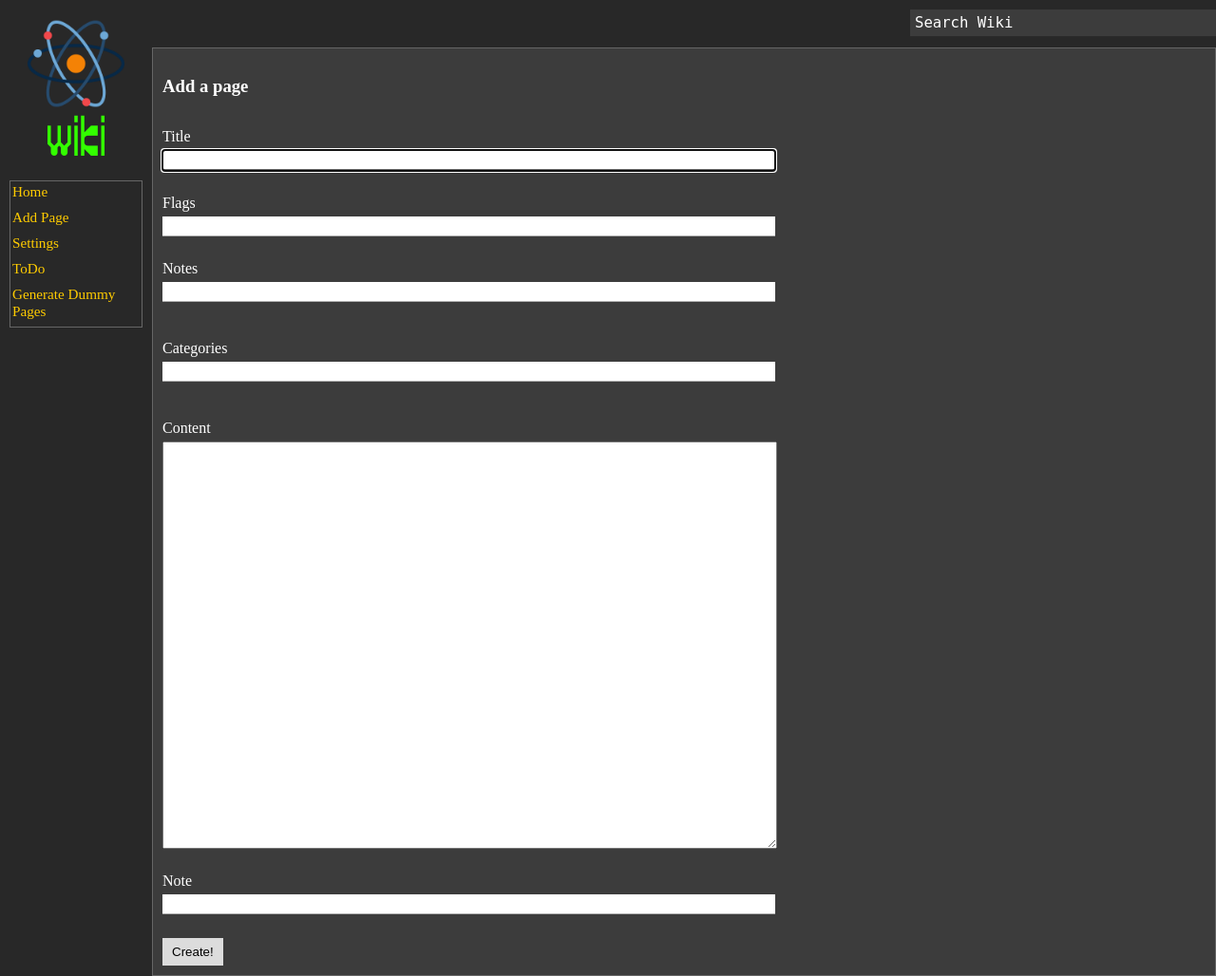
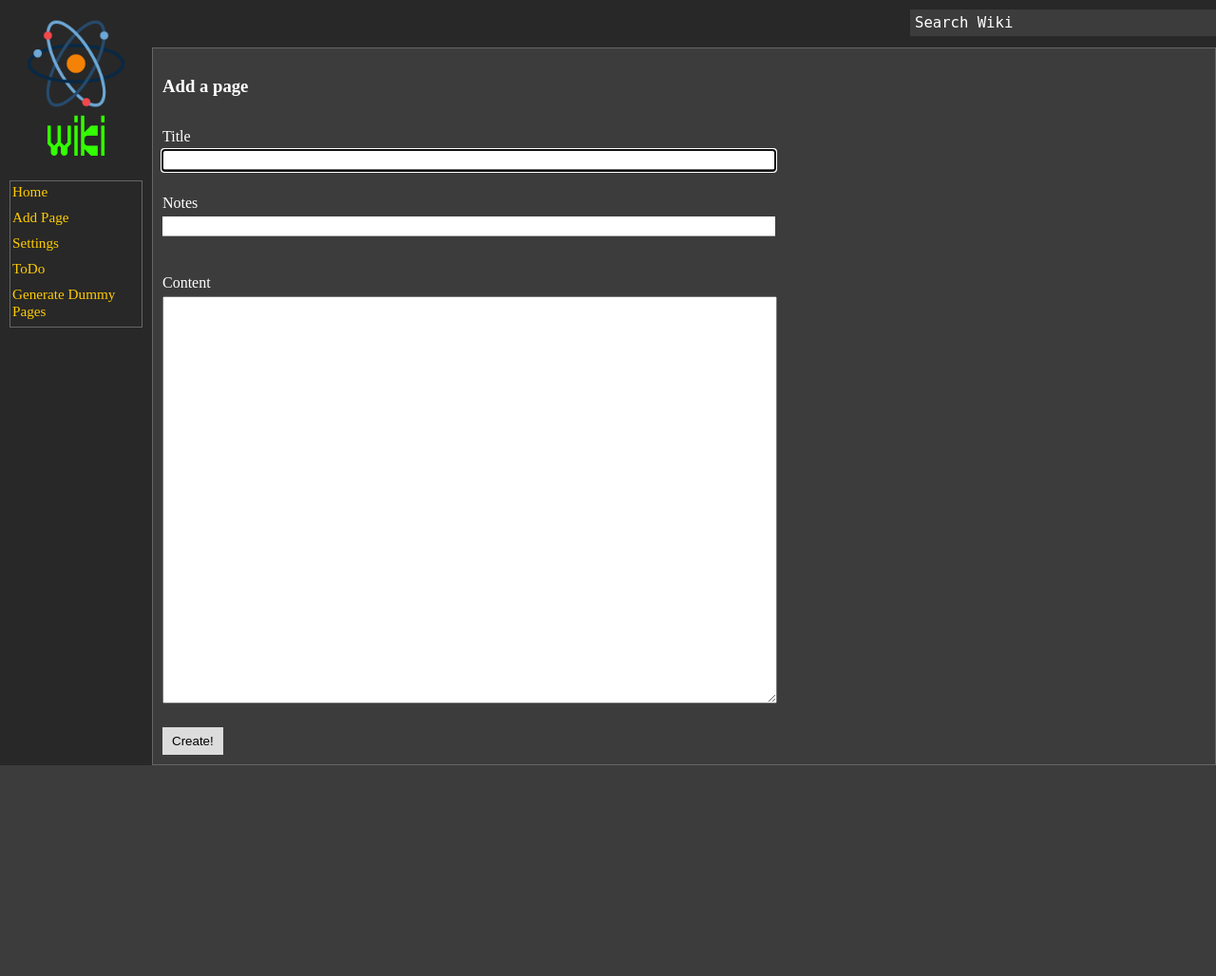
Before and after one commit to thesmileynoob/wiki, a Flask app: page /add in a window 1280 px wide. Shown: the whole page at 95% size. After the commit the page ends 806 px from the top, so only its background shows below. Run offline with Flask 2, Linux system fonts and the light colour scheme.

Commit message:
remove a bunch of fields
- note from revision
- flags from page

```diff
--- a/app.py
+++ b/app.py
@@ -49,7 +49,7 @@ def page_view(title):
             return 'No match found'
             # TODO Handle this!
 
-        rev = page.revisions[0]
+        rev = page.revisions[0]  # latest revision
 
         ctx = {
             'v_page_id': page.id,
@@ -60,6 +60,7 @@ def page_view(title):
     return flask.render_template('page.html', **ctx)
 
 
+# TODO bug: page.revisions don't get deleted
 @flask_app.route('/delete/<int:id>')
 def page_delete(id):
     with new_session() as session:
@@ -96,51 +97,44 @@ def settings():
 def add_page_view():
     """ Add a new page """
     r = flask.request
+
     if r.method == 'GET':
         # Display the add form
         ctx = {'v_title': 'New Page'}
         return flask.render_template('add_page.html', **ctx)
+
     elif r.method == 'POST':
         # Save the form and show a little modal maybe
         page_title = r.form.get('page_title', '').strip()
-        page_flags = r.form.get('page_flags', '').strip()
         page_note = r.form.get('page_note', '').strip()
+        rev_content = r.form.get('rev_content', '').strip()
 
-        rev_content = r.form.get('rev_content', '').strip()
-        rev_note = r.form.get('rev_note', '').strip()
-
+        # TODO frontend validation
         if not page_title:
             raise Exception('TitleError: empty title')
         if not rev_content:
             raise Exception('RevisionError: empty revision')
 
-        # page
-        page = Page()
-        page.title = Page.format_title(page_title)
-        page.note = page_note
-        page.flags = Page.format_flags(page_flags)
+        with new_session() as session:
+            # page
+            page = Page()
+            page.title = Page.format_title(page_title)
+            page.note = page_note
 
-        # Revision
-        rev = Revision()
-        rev.content = rev_content
-        rev.note = rev_note
-        rev.timestamp = int(time.time())
+            # Revision
+            rev = Revision()
+            rev.content = rev_content
+            rev.timestamp = int(time.time())
 
-        create_new_page(page, rev)
+            if page.revisions:
+                log.fail('create_new_page: Page already exists!: ', page)
+                raise Exception('Page already exists!')
+            page.revisions.append(rev)
+            session.add(page)
+            session.commit()
 
         return flask.redirect(
             flask.url_for('page_view', title=Page.format_title(page_title)))
-
-
-def create_new_page(page: Page, revision: Revision):
-    """ save's a new page to db """
-    with new_session() as session:
-        if page.revisions:
-            log.fail('create_new_page: Page already exists!: ', page)
-            raise Exception('Page already exists!')
-        page.revisions.append(revision)
-        session.add(page)
-        session.commit()
 
 
 @flask_app.route('/generate')
--- a/templates/add_page.html
+++ b/templates/add_page.html
@@ -15,21 +15,8 @@
         </div>
 
         <div>
-            <label for="page_flags">Flags</label>
-            <input type="text" name="page_flags" id="page_flags">
-        </div>
-
-        <div>
             <label for="page_notes">Notes</label>
             <input type="text" name="page_notes" id="page_notes">
-        </div>
-    </fieldset>
-
-    <fieldset>
-        <legend>Page Categories</legend>
-        <div>
-            <label for="page_category">Categories</label>
-            <input type="text" name="page_category" id="page_category">
         </div>
     </fieldset>
 
@@ -39,11 +26,6 @@
             <label for="rev_content">Content</label>
             <textarea name="rev_content" id="rev_content"></textarea>
         </div>
-
-        <div>
-            <label for="rev_note">Note</label>
-            <input type="text" name="rev_note" id="rev_note"></input>
-        </div>
     </fieldset>
 
     <button type="submit">Create!</button>
```
Also changed, not shown: wiki/page.py (+2 -14 lines).
